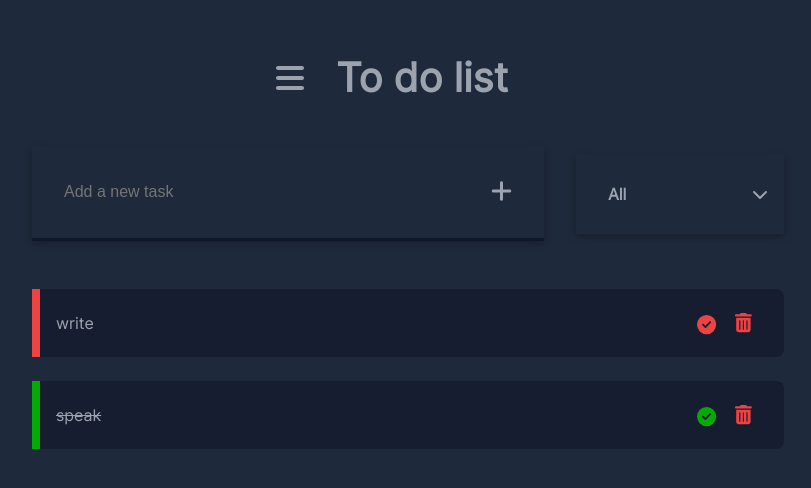
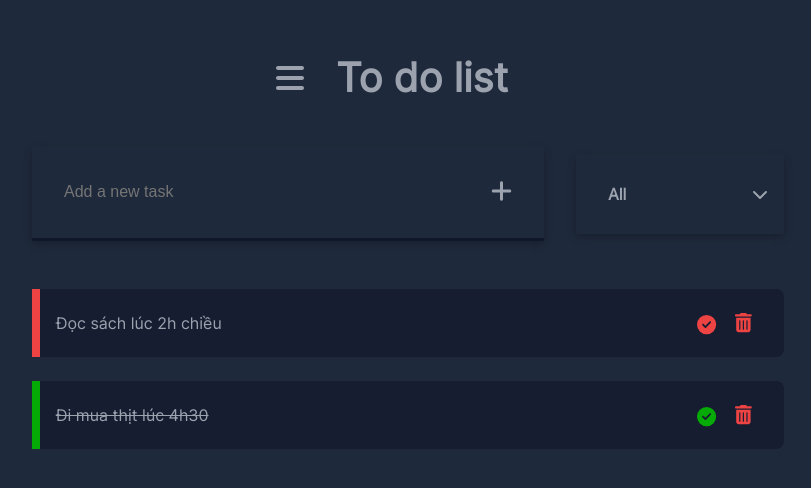
Before and after one commit to doanxuanduyen/todolist, a React (Create React App) app: page / in a window 1280 px wide. Shown: the part 102-590 px from the top of the page, without its empty margins (232-1043 px from the left). Built offline with nearby package versions, Linux system fonts and the light colour scheme.

Commit message:
push todolist finish

```diff
--- a/src/features/index.jsx
+++ b/src/features/index.jsx
@@ -14,12 +14,12 @@ function TodoList() {
   const [todoList, setTodoList] = useState([
     {
       id: uuidv4(),
-      title: "write",
+      title: "Đọc sách lúc 2h chiều",
       status: "uncompleted",
     },
     {
       id: uuidv4(),
-      title: "speak",
+      title: "Đi mua thịt lúc 4h30",
       status: "completed",
     },
   ]);
```
